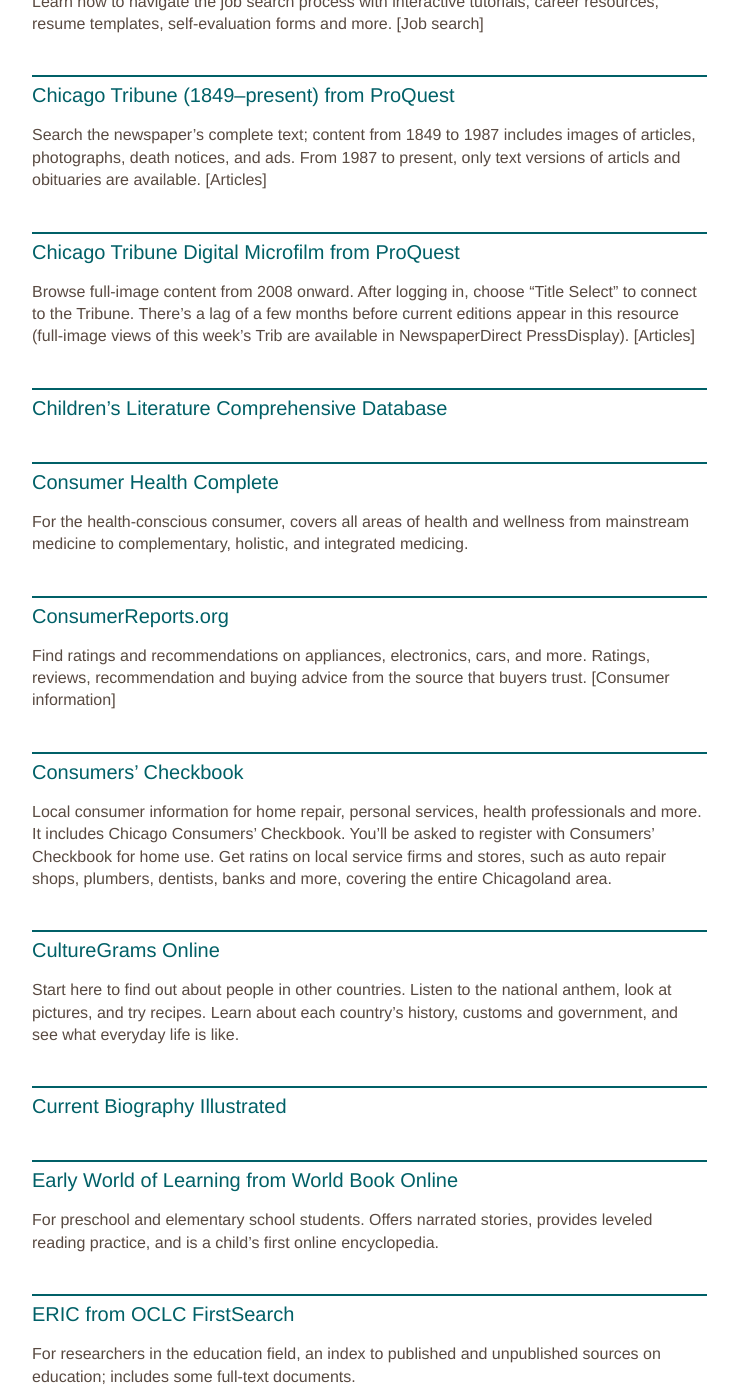
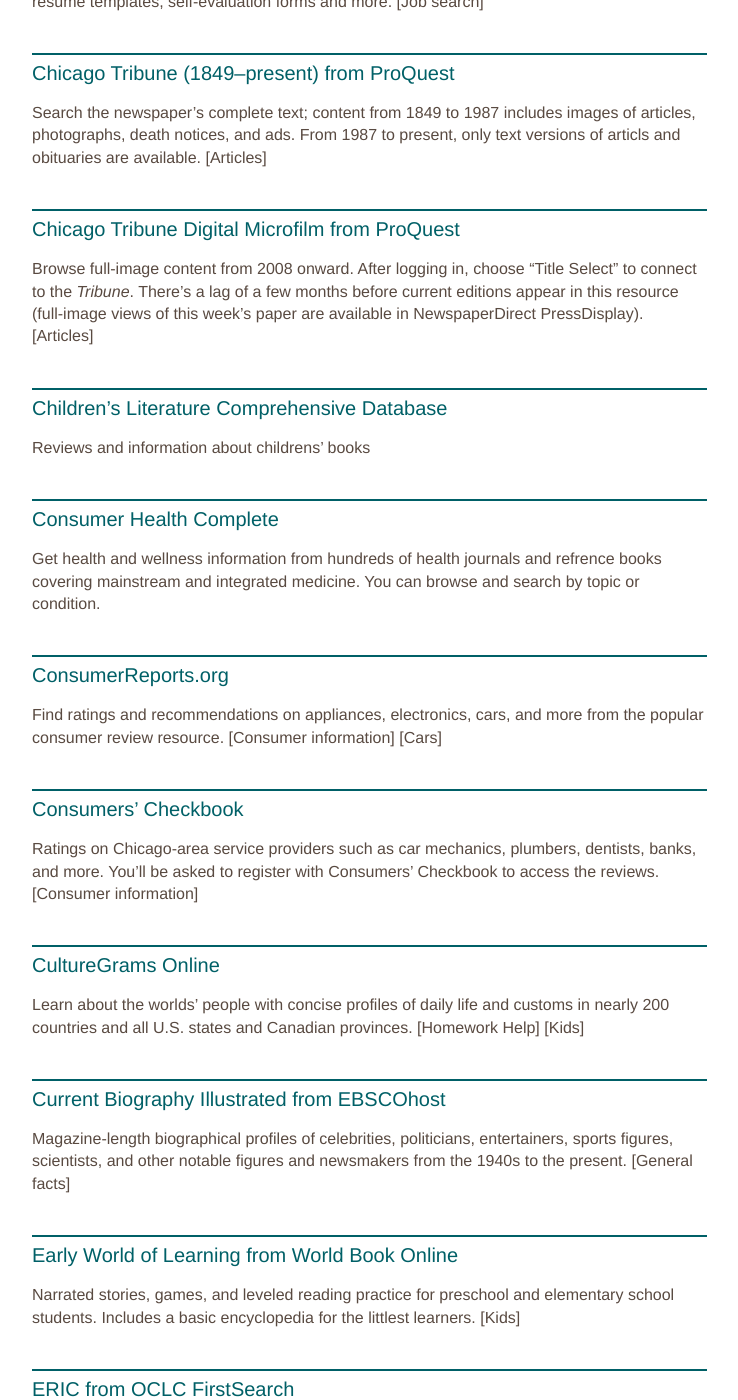
Before and after one commit to skokielibrary/spl-content, a Jekyll site: the page built from _content/bruce/resources--research-topic.markdown, in a window 1280 px wide and 1400 px high, scrolled down 1325 px. Shown: the whole window, without its empty margins (126-864 px from the left). Built offline with Jekyll 4.4.1, drawn with Linux system fonts in a browser that asks for light colours; some of the changed text lies outside the part shown.

Commit message:
Updated resources--research-topic.markdown

```diff
--- a/_content/bruce/resources--research-topic.markdown
+++ b/_content/bruce/resources--research-topic.markdown
@@ -24,14 +24,16 @@ Step-by-step repair procedures, diagnostics, and diagrams for domestic and impor
 Access encyclopedias and other reference resources written in Spanish, Korean, Chinese, French, and Japanese.
 [Homework help]
 [Kids]
+[General facts]
 
 ##Britannica Online
 All-ages content from _Encyclop&#230;dia Briannica_ and _Britannica Concise Encyclopedia_, as well as videos and magazine articles.
 [Homework help]
 [Kids]
+[General facts]
 
 ##CAMIO
-The Catalog of Art Museum Images Online contains thousands of high-resolution images from leading museums around the world. The images can be downloaded and are rights-cleared for educational use.
+View thousands of high-resolution images from leading museums around the world. The images can be downloaded and are rights-cleared for educational use.
 [Arts & literature]
 
 ##Career Center from Tutor.com
@@ -47,31 +49,39 @@ Search the newspaper's complete text; content from 1849 to 1987 includes images
 [Articles]
 
 ##Chicago Tribune Digital Microfilm from ProQuest
-Browse full-image content from 2008 onward. After logging in, choose "Title Select" to connect to the Tribune. There's a lag of a few months before current editions appear in this resource (full-image views of this week's Trib are available in NewspaperDirect PressDisplay).
+Browse full-image content from 2008 onward. After logging in, choose "Title Select" to connect to the _Tribune_. There's a lag of a few months before current editions appear in this resource (full-image views of this week's paper are available in NewspaperDirect PressDisplay).
 [Articles]
 
 ##Children's Literature Comprehensive Database
+Reviews and information about childrens' books
 
 ##Consumer Health Complete
-For the health-conscious consumer, covers all areas of health and wellness from mainstream medicine to complementary, holistic, and integrated medicing.
+Get health and wellness information from hundreds of health journals and refrence books covering mainstream and integrated medicine. You can browse and search by topic or condition.
 
 ##ConsumerReports.org
-Find ratings and recommendations on appliances, electronics, cars, and more. Ratings, reviews, recommendation and buying advice from the source that buyers trust.
+Find ratings and recommendations on appliances, electronics, cars, and more from the popular consumer review resource.
+[Consumer information]
+[Cars]
+
+##Consumers' Checkbook
+Ratings on Chicago-area service providers such as car mechanics, plumbers, dentists, banks, and more. You'll be asked to register with Consumers' Checkbook to access the reviews.
 [Consumer information]
 
-##Consumers' Checkbook
-Local consumer information for home repair, personal services, health professionals and more. It includes Chicago Consumers' Checkbook. You'll be asked to register with Consumers' Checkbook for home use. Get ratins on local service firms and  stores, such as auto repair shops, plumbers, dentists, banks and more, covering the entire Chicagoland area.
+##CultureGrams Online
+Learn about the worlds' people with concise profiles of daily life and customs in nearly 200 countries and all U.S. states and Canadian provinces.
+[Homework Help]
+[Kids]
 
-##CultureGrams Online
-Start here to find out about people in other countries. Listen to the national anthem, look at pictures, and try recipes. Learn about each country's history, customs and government, and see what everyday life is like.
-
-##Current Biography Illustrated
+##Current Biography Illustrated from EBSCOhost
+Magazine-length biographical profiles of celebrities, politicians, entertainers, sports figures, scientists, and other notable figures and newsmakers from the 1940s to the present.
+[General facts]
 
 ##Early World of Learning from World Book Online
-For preschool and elementary school students. Offers narrated stories, provides leveled reading practice, and is a child's first online encyclopedia.
+Narrated stories, games, and leveled reading practice for preschool and elementary school students. Includes a basic encyclopedia for the littlest learners.
+[Kids]
 
 ##ERIC from OCLC FirstSearch
-For researchers in the education field, an index to published and unpublished sources on education; includes some full-text documents.
+Articles and reports on education for teachers, students, and
 
 ##eSequels
 
```
Also changed, not shown: other parts of _content/bruce/resources--research-topic.markdown (+1 -0 lines).
